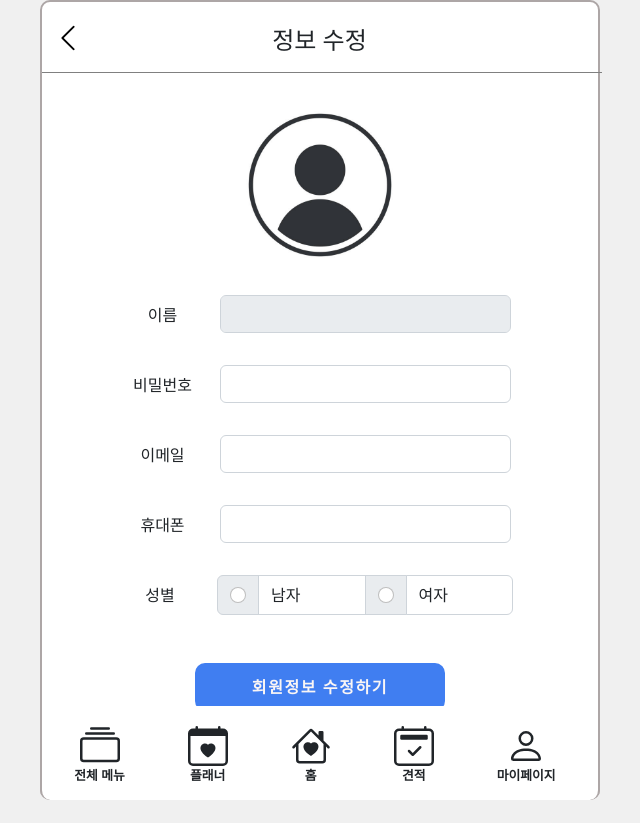
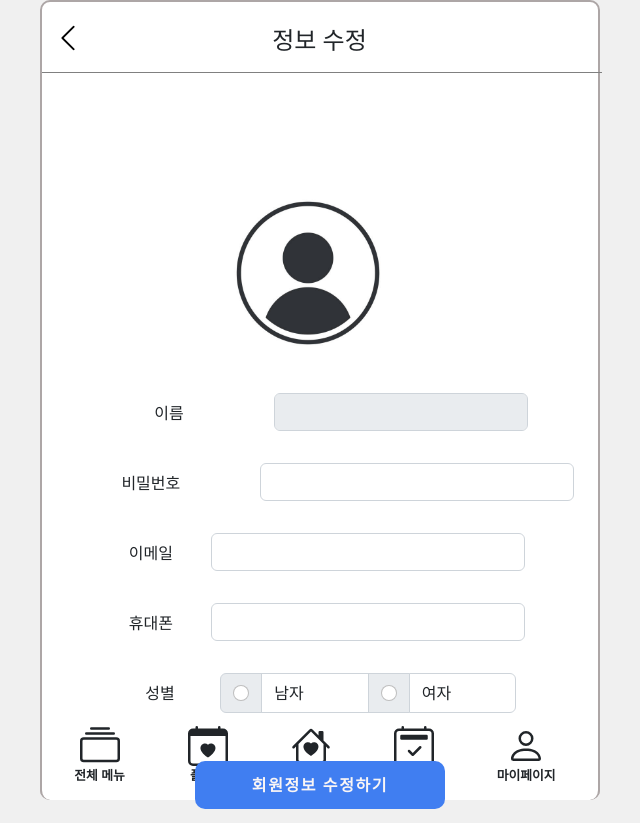
Before and after one commit to weddingYou-Project/frontend, a React (Create React App) app: page /mypage/1/userupdate in a window 1280 px wide. Shown: the whole page, without its empty margins (320-960 px from the left). Built offline with nearby package versions, Linux system fonts and the light colour scheme.

Commit message:
fix : getImageFile 할 때 blob데이터로 변경해서 보여주기

```diff
--- a/src/Pages/UserUpdate.js
+++ b/src/Pages/UserUpdate.js
@@ -77,26 +77,40 @@ function UserUpdate() {
           setDefaultPhone(res.data.phoneNum);
           setGender(res.data.gender);
           setDefaultGender(res.data.gender);
-          setPreviewUrl(res.data.userImg);
-          setProfileImg(res.data.userImg);
-          const fileReader = new FileReader();
-          fileReader.onload = () => {
-            setPreviewUrl(fileReader.result);
-            console.log(fileReader.result);
-          };
-          fileReader.readAsDataURL(res.data.userImg);
+          // const selectedFile = e.target.files[0];
+          // setProfileImg(selectedFile);
+          // const fileReader = new FileReader();
+          // fileReader.onload = () => {
+          //   setPreviewUrl(fileReader.result);
+          //   console.log("filereader.result : ", fileReader.result);
+          // };
+          // fileReader.readAsDataURL(selectedFile);
         })
         .catch((e) => {
           console.log(e);
         });
-      // axios
-      //   .get("/user/getprofileImg", { email: email })
-      //   .then((res) => {
-      //     //setPreviewUrl(res.data.userImg);
-      //   })
-      //   .catch((e) => {
-      //     console.log(e);
-      //   });
+      axios
+        .post("/user/getprofileImg", { email: email })
+        .then((res) => {
+          console.log("res:" + res.data);
+          const byteCharacters = atob(res.data);
+          const byteNumbers = new Array(byteCharacters.length);
+          for (let i = 0; i < byteCharacters.length; i++) {
+            byteNumbers[i] = byteCharacters.charCodeAt(i);
+          }
+          const byteArray = new Uint8Array(byteNumbers);
+          const blob = new Blob([byteArray], { type: "image/jpeg" });
+          setProfileImg(blob);
+          const reader = new FileReader();
+          reader.onload = () => {
+            setPreviewUrl(reader.result);
+            console.log("reader.result : ", reader.result);
+          };
+          reader.readAsDataURL(blob);
+        })
+        .catch((e) => {
+          console.log(e);
+        });
     }
     if (category === "planner") {
       axios
@@ -573,7 +587,7 @@ function UserUpdate() {
     const fileReader = new FileReader();
     fileReader.onload = () => {
       setPreviewUrl(fileReader.result);
-      //console.log(fileReader.result);
+      console.log("filereader.result : ", fileReader.result);
     };
     fileReader.readAsDataURL(selectedFile);
   };
@@ -620,26 +634,44 @@ function UserUpdate() {
   return (
     <div class="mainlayout">
       <NavigationBar title={title} />
-      <div class="content userupdatecontainer text-center">
-        <form class="col">
+      <div
+        class="userupdatecontainer text-center"
+        style={{ height: "700px", width: "100%", zIndex: 1 }}
+      >
+        <form
+          class="col"
+          style={{ width: "560px", height: "600px", zIndex: 3 }}
+        >
+          <div
+            class="row justify-content-md-center mb-2"
+            style={{ display: "flex", justifyContent: "center", width: "100%" }}
+          >
+            <div
+              style={{
+                display: "flex",
+                alginItems: "center",
+                justifyContent: "center",
+                marginBottom: "20px",
+                width: "100%",
+                height: "100%",
+              }}
+            >
               <img
                 src={previewUrl}
                 style={{
                   width: "200px",
                   height: "200px",
-              marginBottom: "10px",
-              marginTop: "-50px",
                   cursor: "pointer",
                 }}
                 alt={profileimage}
                 data-bs-toggle="modal"
                 data-bs-target="#profileUpdateModal"
               />
-          <div class="row justify-content-md-center mb-2">
-            <label for="name" class="form-label col col-md-2 mt-2">
+            </div>
+            <label for="name" class="form-label col col-md-4 mt-2 text-center">
               이름
             </label>
-            <div class="col col-md-7">
+            <div class="col col-md-6">
               <input
                 type="text"
                 class="form-control "
@@ -658,7 +690,10 @@ function UserUpdate() {
             </div>
           </div>
           <div class="row justify-content-md-center mb-2">
-            <label for="password" class="form-label col col-md-2 mt-2">
+            <label
+              for="password"
+              class="form-label col col-md-4 mt-2 text-center"
+            >
               비밀번호
             </label>
             <div class="has-validation col col-md-7">
@@ -852,8 +887,22 @@ function UserUpdate() {
                 aria-label="Close"
               ></button>
             </div>
-            <div class="modal-body">
-              <div class="has-validation col col-md-10">
+            <div
+              class="modal-body"
+              style={{
+                display: "flex",
+                flexDirection: "column",
+                alginItems: "center",
+                displayContent: "center",
+                height: "100%",
+                width: "100%",
+                marginTop: "50px",
+              }}
+            >
+              <div
+                class="has-validation col col-md-10"
+                style={{ height: "100%", width: "100%" }}
+              >
                 <img
                   src={previewUrl}
                   style={{
```
Lines whose indentation alone changed are shown as unchanged.
